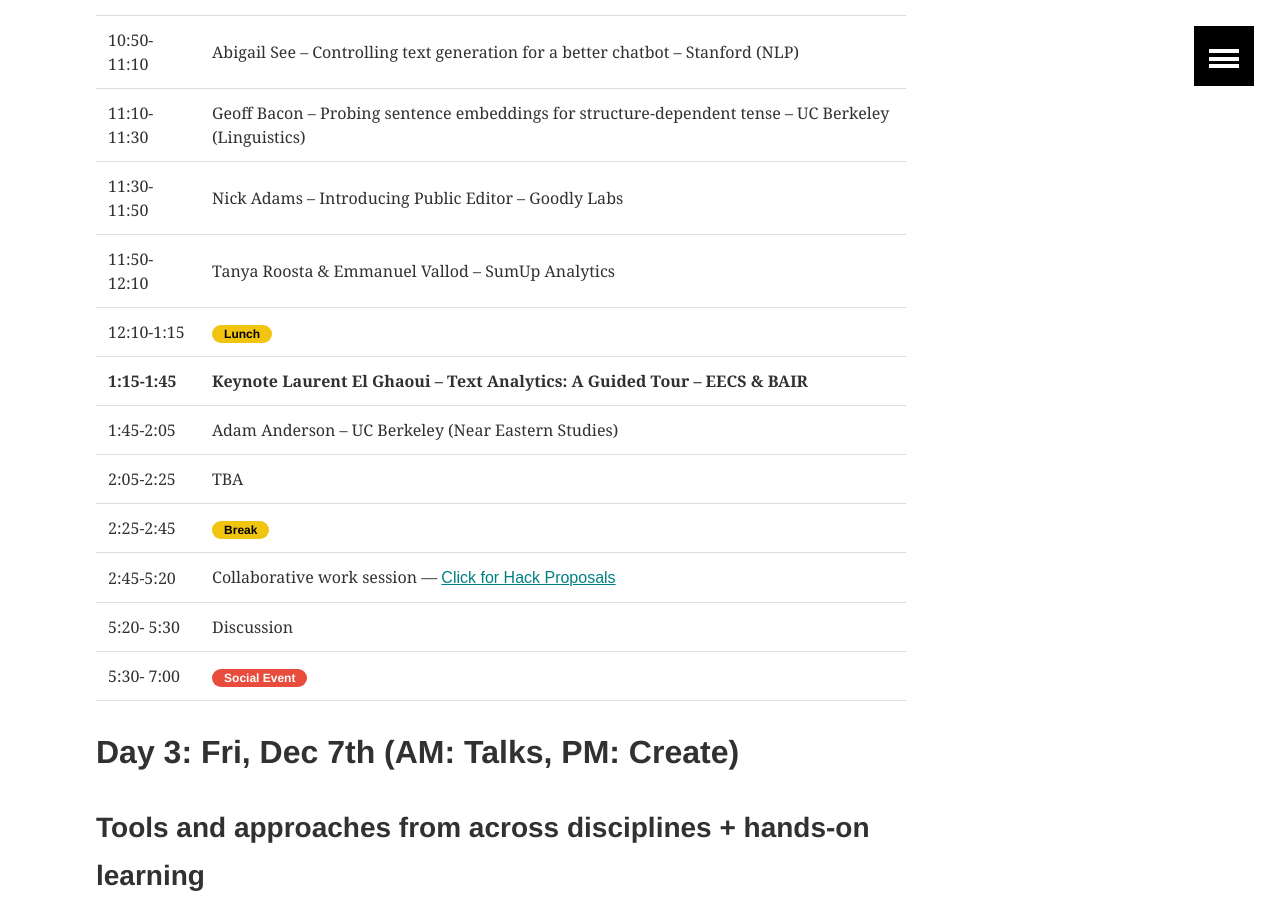
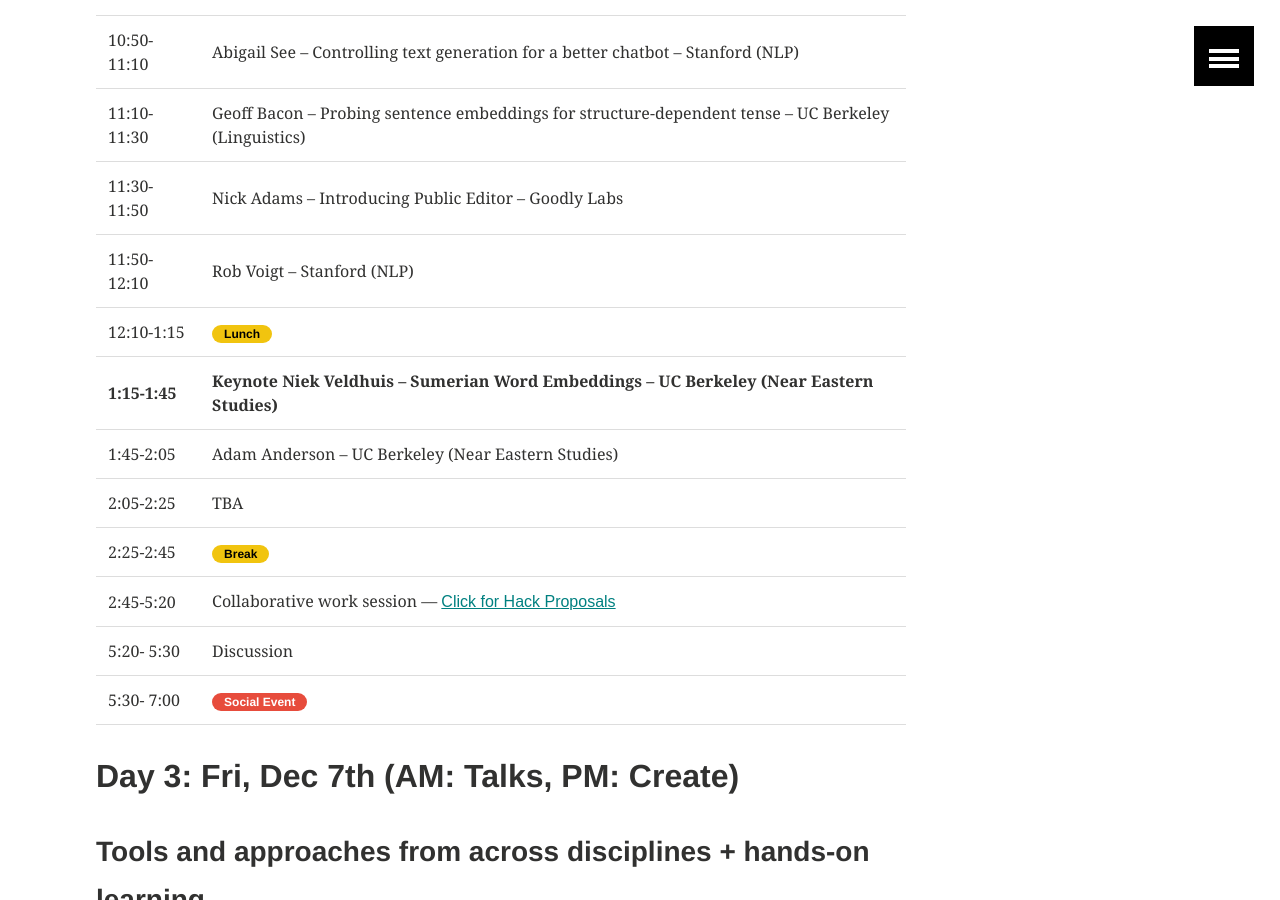
Before and after one commit to TextXD/textxd.github.io, a Jekyll site: the page built from programs/textxd2018.md, in a window 1280 px wide and 900 px high, scrolled down 1560 px. Built offline with Jekyll 4.4.1, drawn with Linux system fonts in a browser that asks for light colours; some of the changed text lies outside the part shown.

Commit message:
Update textxd2018.md

```diff
--- a/programs/textxd2018.md
+++ b/programs/textxd2018.md
@@ -53,9 +53,9 @@ image:
 |----
 | 11:10-11:30   | Geoff Bacon -- Probing sentence embeddings for structure-dependent tense -- UC Berkeley (Linguistics)|
 | 11:30-11:50   | Nick Adams -- Introducing Public Editor -- Goodly Labs|
-| 11:50-12:10   | Tanya Roosta & Emmanuel Vallod -- SumUp Analytics|
+| 11:50-12:10   | Rob Voigt -- Stanford (NLP) |
 | 12:10-1:15   | <span class="badge warning">Lunch</span> <br/> |
-| **1:15-1:45**    | **Keynote Laurent El Ghaoui -- Text Analytics: A Guided Tour -- EECS & BAIR**|
+| **1:15-1:45**    | **Keynote Niek Veldhuis -- Sumerian Word Embeddings -- UC Berkeley (Near Eastern Studies)** |
 | 1:45-2:05    |  Adam Anderson --  UC Berkeley (Near Eastern Studies)  |
 | 2:05-2:25    | TBA  |
 | 2:25-2:45    | <span class="badge warning">Break</span> |
```
Also changed, not shown: other parts of programs/textxd2018.md (+2 -2 lines).
